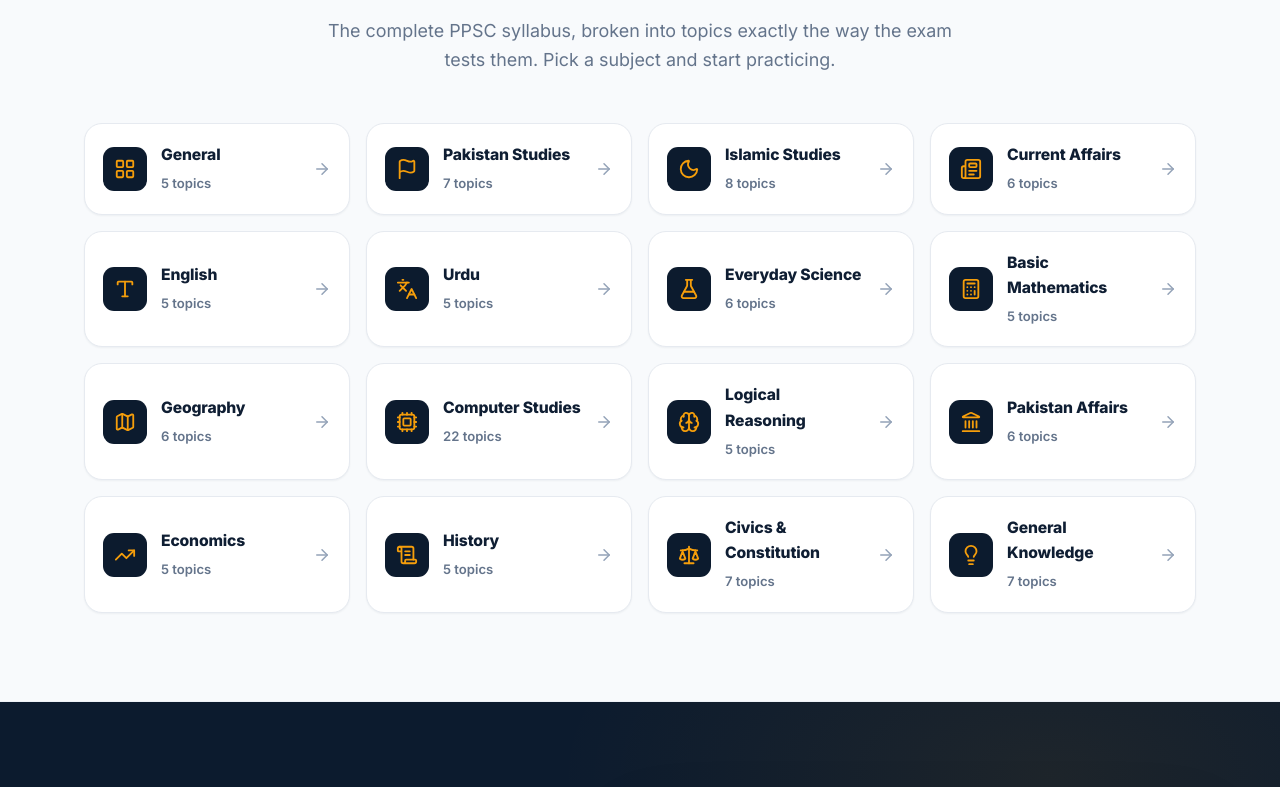
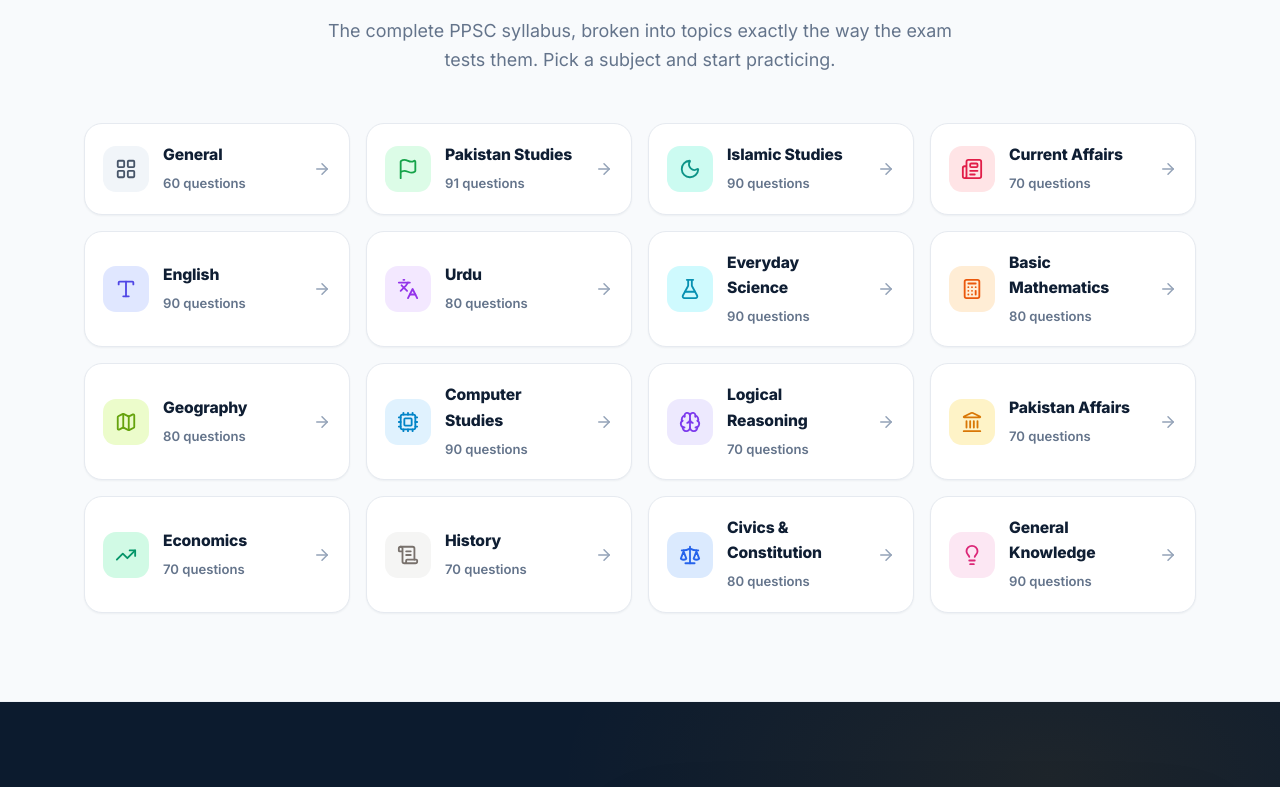
Before and after one commit to alithecoder-hue/PPSC_PRO, a Next.js app in the folder frontend/: page / in a window 1280 px wide. Shown: the part 2613-3400 px from the top of the page. Built offline with nearby package versions, Linux system fonts and the light colour scheme; a web font is replaced by a local one.

Commit message:
Redesign subjects grid: per-subject accent colors, real question counts, accent glow hovers

```diff
--- a/frontend/src/app/(marketing)/components/SubjectsSection.tsx
+++ b/frontend/src/app/(marketing)/components/SubjectsSection.tsx
@@ -26,26 +26,26 @@
  * Slugs MUST match the subject page's resolution exactly:
  *   subject/[slug]/page.tsx finds a subject by
  *   s.name.toLowerCase().replace(/[^a-z0-9]+/g, '-')
- * Topic counts are hardcoded from backend/prisma/mcq-bank/_hierarchy.json
+ * Question counts are the real totals from backend/prisma/mcq-bank/*.json
  * (the landing is static — no backend fetch).
  */
 const SUBJECTS = [
-  { name: 'General', slug: 'general', topics: 5, icon: LayoutGrid },
-  { name: 'Pakistan Studies', slug: 'pakistan-studies', topics: 7, icon: Flag },
-  { name: 'Islamic Studies', slug: 'islamic-studies', topics: 8, icon: Moon },
-  { name: 'Current Affairs', slug: 'current-affairs', topics: 6, icon: Newspaper },
-  { name: 'English', slug: 'english', topics: 5, icon: Type },
-  { name: 'Urdu', slug: 'urdu', topics: 5, icon: Languages },
-  { name: 'Everyday Science', slug: 'everyday-science', topics: 6, icon: FlaskConical },
-  { name: 'Basic Mathematics', slug: 'basic-mathematics', topics: 5, icon: Calculator },
-  { name: 'Geography', slug: 'geography', topics: 6, icon: Map },
-  { name: 'Computer Studies', slug: 'computer-studies', topics: 22, icon: Cpu },
-  { name: 'Logical Reasoning', slug: 'logical-reasoning', topics: 5, icon: Brain },
-  { name: 'Pakistan Affairs', slug: 'pakistan-affairs', topics: 6, icon: Landmark },
-  { name: 'Economics', slug: 'economics', topics: 5, icon: TrendingUp },
-  { name: 'History', slug: 'history', topics: 5, icon: ScrollText },
-  { name: 'Civics & Constitution', slug: 'civics-constitution', topics: 7, icon: Scale },
-  { name: 'General Knowledge', slug: 'general-knowledge', topics: 7, icon: Lightbulb },
+  { name: 'General', slug: 'general', questions: 60, icon: LayoutGrid, accent: '#475569', tint: '#f1f5f9' },
+  { name: 'Pakistan Studies', slug: 'pakistan-studies', questions: 91, icon: Flag, accent: '#16a34a', tint: '#dcfce7' },
+  { name: 'Islamic Studies', slug: 'islamic-studies', questions: 90, icon: Moon, accent: '#0d9488', tint: '#ccfbf1' },
+  { name: 'Current Affairs', slug: 'current-affairs', questions: 70, icon: Newspaper, accent: '#e11d48', tint: '#ffe4e6' },
+  { name: 'English', slug: 'english', questions: 90, icon: Type, accent: '#4f46e5', tint: '#e0e7ff' },
+  { name: 'Urdu', slug: 'urdu', questions: 80, icon: Languages, accent: '#9333ea', tint: '#f3e8ff' },
+  { name: 'Everyday Science', slug: 'everyday-science', questions: 90, icon: FlaskConical, accent: '#0891b2', tint: '#cffafe' },
+  { name: 'Basic Mathematics', slug: 'basic-mathematics', questions: 80, icon: Calculator, accent: '#ea580c', tint: '#ffedd5' },
+  { name: 'Geography', slug: 'geography', questions: 80, icon: Map, accent: '#65a30d', tint: '#ecfccb' },
+  { name: 'Computer Studies', slug: 'computer-studies', questions: 90, icon: Cpu, accent: '#0284c7', tint: '#e0f2fe' },
+  { name: 'Logical Reasoning', slug: 'logical-reasoning', questions: 70, icon: Brain, accent: '#7c3aed', tint: '#ede9fe' },
+  { name: 'Pakistan Affairs', slug: 'pakistan-affairs', questions: 70, icon: Landmark, accent: '#d97706', tint: '#fef3c7' },
+  { name: 'Economics', slug: 'economics', questions: 70, icon: TrendingUp, accent: '#059669', tint: '#d1fae5' },
+  { name: 'History', slug: 'history', questions: 70, icon: ScrollText, accent: '#78716c', tint: '#f5f5f4' },
+  { name: 'Civics & Constitution', slug: 'civics-constitution', questions: 80, icon: Scale, accent: '#2563eb', tint: '#dbeafe' },
+  { name: 'General Knowledge', slug: 'general-knowledge', questions: 90, icon: Lightbulb, accent: '#db2777', tint: '#fce7f3' },
 ];
 
 export default function SubjectsSection() {
@@ -62,15 +62,18 @@
         </div>
         <div className="mm-subj-grid">
           {SUBJECTS.map((s) => (
-            <Link key={s.slug} href={`/subject/${s.slug}`} className="mm-subj-card">
-              <div className="mm-subj-icon">
+            <Link
+              key={s.slug}
+              href={`/subject/${s.slug}`}
+              className="mm-subj-card"
+              style={{ '--subj-accent': s.accent } as React.CSSProperties}
+            >
+              <div className="mm-subj-icon" style={{ background: s.tint, color: s.accent }}>
                 <s.icon size={22} />
               </div>
               <div className="mm-subj-body">
                 <h3>{s.name}</h3>
-                <span>
-                  {s.topics} topic{s.topics === 1 ? '' : 's'}
-                </span>
+                <span>{s.questions} questions</span>
               </div>
               <ArrowRight size={18} className="mm-subj-arrow" />
             </Link>
--- a/frontend/src/app/(marketing)/marketing.css
+++ b/frontend/src/app/(marketing)/marketing.css
@@ -935,25 +935,22 @@
   transition: transform 0.18s ease, box-shadow 0.18s ease, border-color 0.18s ease;
 }
 .mm-subj-card:hover {
-  transform: translateY(-4px);
-  box-shadow: var(--mm-shadow);
-  border-color: var(--mm-accent);
+  transform: translateY(-3px);
+  border-color: var(--subj-accent);
+  box-shadow: 0 16px 30px -14px color-mix(in srgb, var(--subj-accent) 45%, transparent);
 }
 .mm-subj-icon {
-  width: 44px;
-  height: 44px;
-  border-radius: 11px;
-  background: var(--mm-navy);
-  color: var(--mm-accent);
+  width: 46px;
+  height: 46px;
+  border-radius: 13px;
   display: flex;
   align-items: center;
   justify-content: center;
   flex-shrink: 0;
-  transition: background 0.18s ease, color 0.18s ease;
+  transition: transform 0.2s ease;
 }
 .mm-subj-card:hover .mm-subj-icon {
-  background: var(--mm-accent);
-  color: #1a1207;
+  transform: scale(1.08) rotate(-4deg);
 }
 .mm-subj-body {
   flex: 1;
@@ -977,8 +974,8 @@
   transition: color 0.18s ease, transform 0.18s ease;
 }
 .mm-subj-card:hover .mm-subj-arrow {
-  color: var(--mm-accent-deep);
-  transform: translateX(3px);
+  color: var(--subj-accent);
+  transform: translateX(4px);
 }
 
 /* ---------- showcase ---------- */
```
Also changed, not shown: 1 other file (tests, documents, lock files or other folders).
